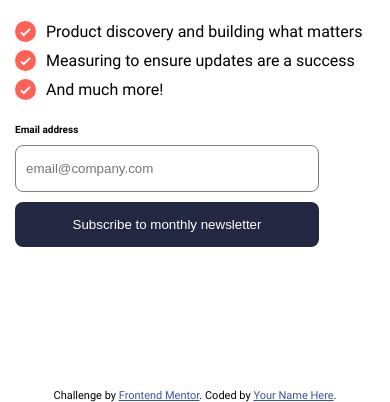
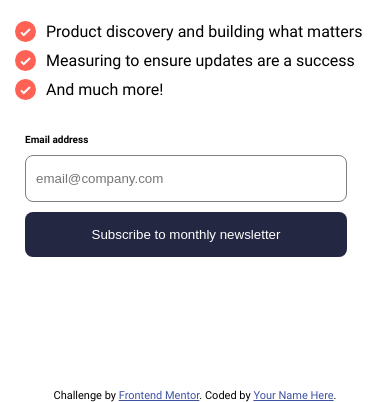
Before and after one commit to m-a-yakout/newsletter-sign-up-form-with-success-message, a plain HTML site: page index.html in a window 390 px wide. Shown: the part 442-844 px from the top of the page. Drawn offline with Linux system fonts and the light colour scheme.

Commit message:
update form

```diff
--- a/style.css
+++ b/style.css
@@ -118,4 +118,9 @@ form input[type="submit"]:hover {
         display: block;
         padding-bottom: 20px;
     }
+
+    .leftSide form {
+        width: 90%;
+        padding: 10px;
+    }
 }
```
